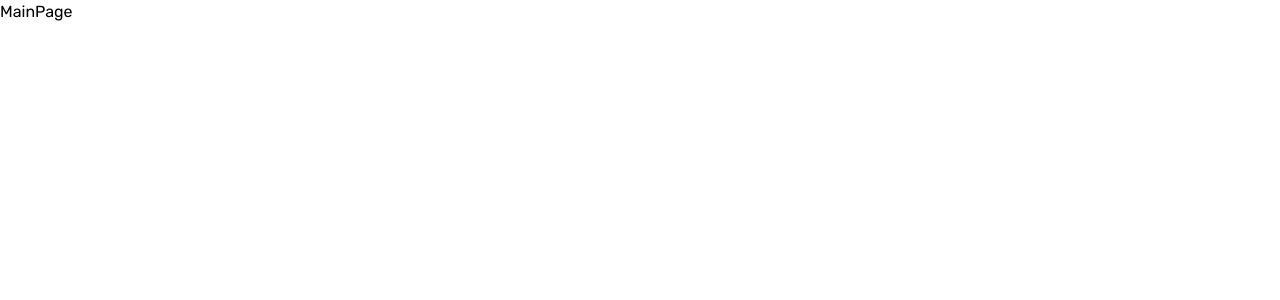
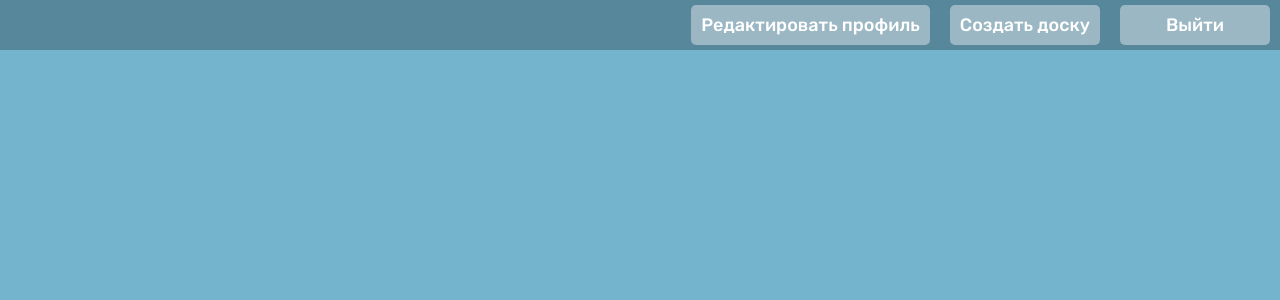
Before and after one commit to Tianika/project-management-app, a React (Create React App) app in the folder project-management-app/: page /main in a window 1280 px wide. Shown: the top 300 px of the page. Built offline with nearby package versions, Linux system fonts and the light colour scheme.

Commit message:
feat: add base layout for main page
fix: fix errors

```diff
--- a/project-management-app/src/app/App.tsx
+++ b/project-management-app/src/app/App.tsx
@@ -2,7 +2,7 @@ import GlobalStyle from './style';
 import { Route, Routes } from 'react-router-dom';
 import { BoardPage } from './pages/BoardPage/BoardPage';
 import { LoginPage } from './pages/LoginPage/LoginPage';
-import { MainPage } from './pages/MainPage/MainPage';
+import MainPage from './pages/MainPage/MainPage';
 import { NotFoundPage } from './pages/NotFoundPage/NotFoundPage';
 import { RegisterPage } from './pages/RegisterPage/RegisterPage';
 import { WelcomePage } from './pages/WelcomPage/WelcomePage';
--- /dev/null
+++ b/project-management-app/src/app/components/header/Header.tsx
@@ -0,0 +1,30 @@
+import { mainPageTranslation } from '../../../locales/mainPageTranslation';
+import HeaderButton from '../headerButton/HeaderButton';
+import { HeaderContainer } from './styles';
+
+const buttons = [
+  {
+    text: mainPageTranslation.ru.editButton,
+    onClick: () => {},
+  },
+  {
+    text: mainPageTranslation.ru.createButton,
+    onClick: () => {},
+  },
+  {
+    text: mainPageTranslation.ru.logoutButton,
+    onClick: () => {},
+  },
+];
+
+const Header = () => {
+  return (
+    <HeaderContainer>
+      {buttons.map(({ text, onClick }) => {
+        return <HeaderButton key={text} text={text} onClick={onClick} />;
+      })}
+    </HeaderContainer>
+  );
+};
+
+export default Header;
--- /dev/null
+++ b/project-management-app/src/app/components/header/styles.ts
@@ -0,0 +1,10 @@
+import styled from 'styled-components';
+import { colors } from '../../../styles/colors';
+
+export const HeaderContainer = styled.div`
+  display: flex;
+  justify-content: end;
+  align-items: center;
+  height: 50px;
+  background-color: ${colors.headerBg};
+`;
--- /dev/null
+++ b/project-management-app/src/app/components/headerButton/HeaderButton.tsx
@@ -0,0 +1,12 @@
+import { HeaderButtonStyled } from './styles';
+
+type HeaderButtonType = {
+  text: string;
+  onClick: () => void;
+};
+
+const HeaderButton = ({ text, onClick }: HeaderButtonType) => {
+  return <HeaderButtonStyled onClick={onClick}>{text}</HeaderButtonStyled>;
+};
+
+export default HeaderButton;
--- /dev/null
+++ b/project-management-app/src/app/components/headerButton/styles.ts
@@ -0,0 +1,20 @@
+import styled from 'styled-components';
+import { colors } from '../../../styles/colors';
+
+export const HeaderButtonStyled = styled.button`
+  font-size: 18px;
+  font-weight: 500;
+  height: 40px;
+  min-width: 150px;
+  background-color: ${colors.buttonBg};
+  color: ${colors.lightFont};
+  border-radius: 5px;
+  border: none;
+  padding: 0 10px;
+  margin: 0 10px;
+  transition: 300ms ease-in background-color;
+
+  &:hover {
+    background-color: ${colors.buttonHoverBg};
+  }
+`;
--- a/project-management-app/src/app/pages/MainPage/MainPage.tsx
+++ b/project-management-app/src/app/pages/MainPage/MainPage.tsx
@@ -1,5 +1,12 @@
-import React from 'react';
+import Header from '../../components/header/Header';
+import { MainPageContainer } from './styles';
 
-export const MainPage = () => {
-  return <div>MainPage</div>;
+const MainPage = () => {
+  return (
+    <MainPageContainer>
+      <Header />
+    </MainPageContainer>
+  );
 };
+
+export default MainPage;
--- /dev/null
+++ b/project-management-app/src/app/pages/MainPage/styles.ts
@@ -0,0 +1,7 @@
+import styled from 'styled-components';
+import { colors } from '../../../styles/colors';
+
+export const MainPageContainer = styled.div`
+  min-height: 100vh;
+  background-color: ${colors.secondaryBg};
+`;
--- /dev/null
+++ b/project-management-app/src/locales/mainPageTranslation.ts
@@ -0,0 +1,12 @@
+export const mainPageTranslation = {
+  ru: {
+    editButton: 'Редактировать профиль',
+    createButton: 'Создать доску',
+    logoutButton: 'Выйти',
+  },
+  en: {
+    editButton: 'Edit profile',
+    createButton: 'Create board',
+    logoutButton: 'Logout',
+  },
+};
--- a/project-management-app/src/styles/colors.ts
+++ b/project-management-app/src/styles/colors.ts
@@ -1,5 +1,8 @@
 export const colors = {
   baseBg: '#ffffff',
+  headerBg: 'rgba(0, 0, 0, 0.25)',
+  buttonBg: 'rgba(255, 255, 255, 0.4)',
+  buttonHoverBg: 'rgba(255, 255, 255, 0.3)',
   secondaryBg: '#74b4cd',
   columnBg: '#e9e9eb',
   cardBg: 'ffffff',
```
